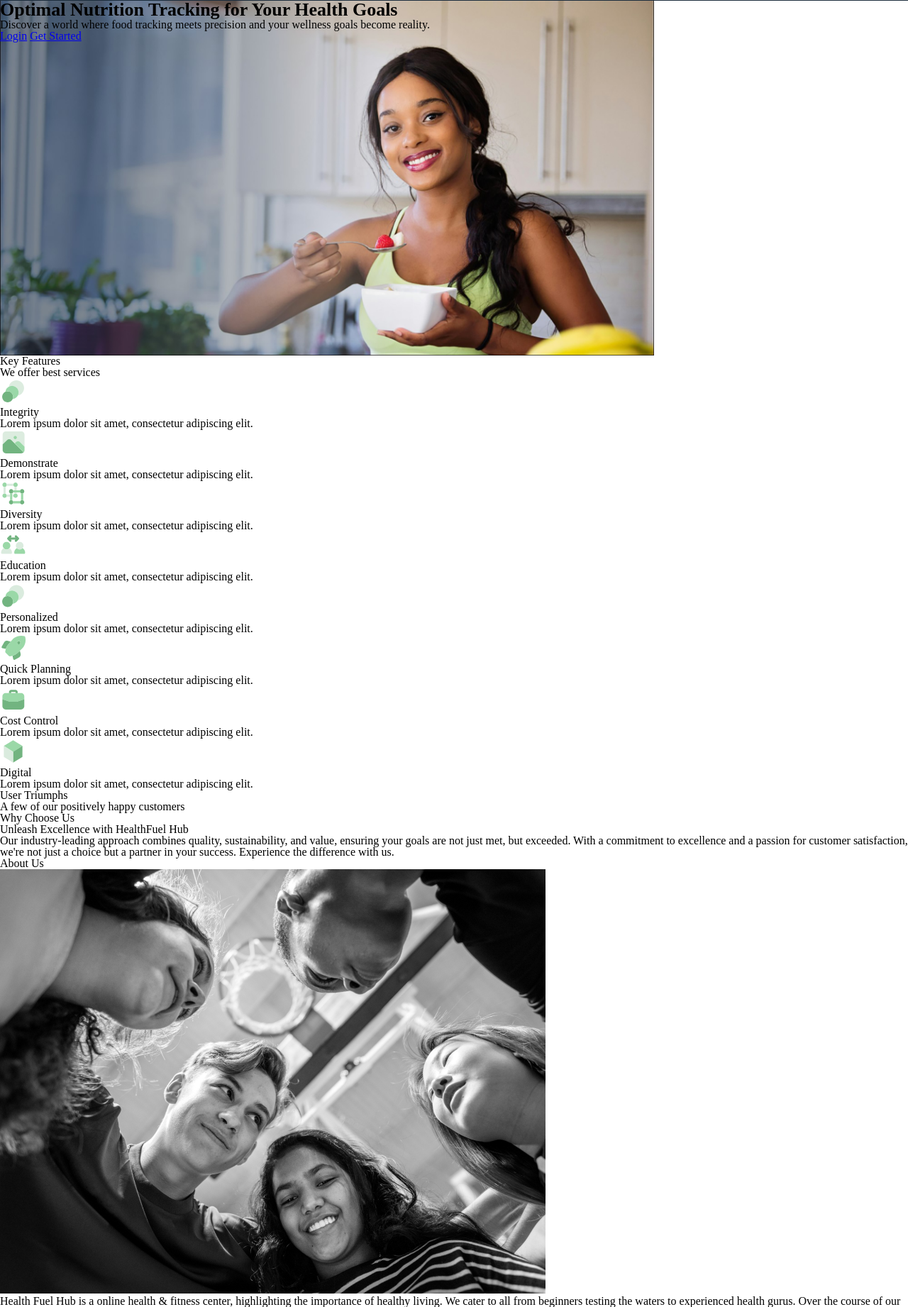
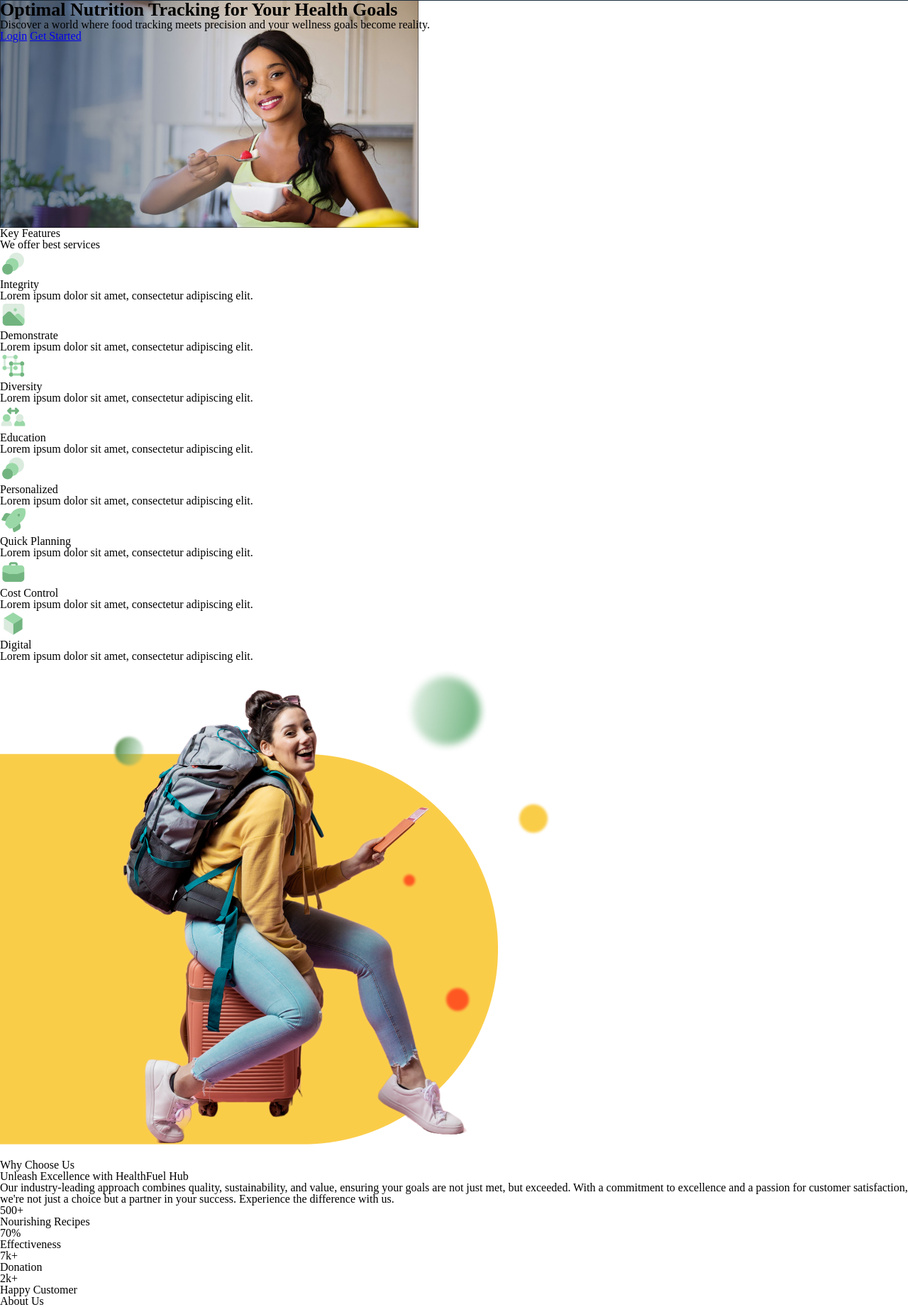
Before and after one commit to RoboRaccoon/HealthFit-Hub, a Django app: page / in a window 1280 px wide. Shown: the part 47-1889 px from the top of the page at 71% size. Run offline with Django 5.2, Linux system fonts and the light colour scheme.

Commit message:
Adding HTML content and fixing BG image

```diff
--- a/HFH_project/HFH_app/static/css/style.css
+++ b/HFH_project/HFH_app/static/css/style.css
@@ -124,7 +124,7 @@
 	background-image: url("../images/Banner.jpg");
 	background-size: auto 100%;
     background-repeat: no-repeat;
-	height: 500px;
+	height: 40vh;
     /*background-position: left top;*/
 
 
--- a/HFH_project/HFH_app/templates/home_page/index.html
+++ b/HFH_project/HFH_app/templates/home_page/index.html
@@ -92,18 +92,41 @@
 
 
 
-    <div class="user-triumphs">
-        <h2>User Triumphs</h2>
-        <h3>A few of our positively happy customers</h3>
-        <div>
+<!--    <div class="user-triumphs">-->
+<!--        <h2>User Triumphs</h2>-->
+<!--        <h3>A few of our positively happy customers</h3>-->
+<!--        <div>-->
 
-        </div>
-    </div>
+<!--        </div>-->
+<!--    </div>-->
 
     <div class="why-choose-us">
-        <h3>Why Choose Us</h3>
-        <h2>Unleash Excellence with HealthFuel Hub</h2>
-        <p>Our industry-leading approach combines quality, sustainability, and value, ensuring your goals are not just met, but exceeded. With a commitment to excellence and a passion for customer satisfaction, we're not just a choice but a partner in your success. Experience the difference with us.</p>
+        <div>
+            <img src="/static/images/why-choose-us.png" alt="why-choose-us">
+        </div>
+        <div>
+            <h3>Why Choose Us</h3>
+            <h2>Unleash Excellence with HealthFuel Hub</h2>
+            <p>Our industry-leading approach combines quality, sustainability, and value, ensuring your goals are not just met, but exceeded. With a commitment to excellence and a passion for customer satisfaction, we're not just a choice but a partner in your success. Experience the difference with us.</p>
+            <div>
+                <div>
+                    <span>500+</span>
+                    <h5>Nourishing Recipes</h5>
+                </div>
+                <div>
+                    <span>70%</span>
+                    <h5>Effectiveness</h5>
+                </div>
+                <div>
+                    <span>7k+</span>
+                    <h5>Donation</h5>
+                </div>
+                <div>
+                    <span>2k+</span>
+                    <h5>Happy Customer</h5>
+                </div>
+            </div>
+        </div>
     </div>
 
      <div class="meet-our-team">
```
